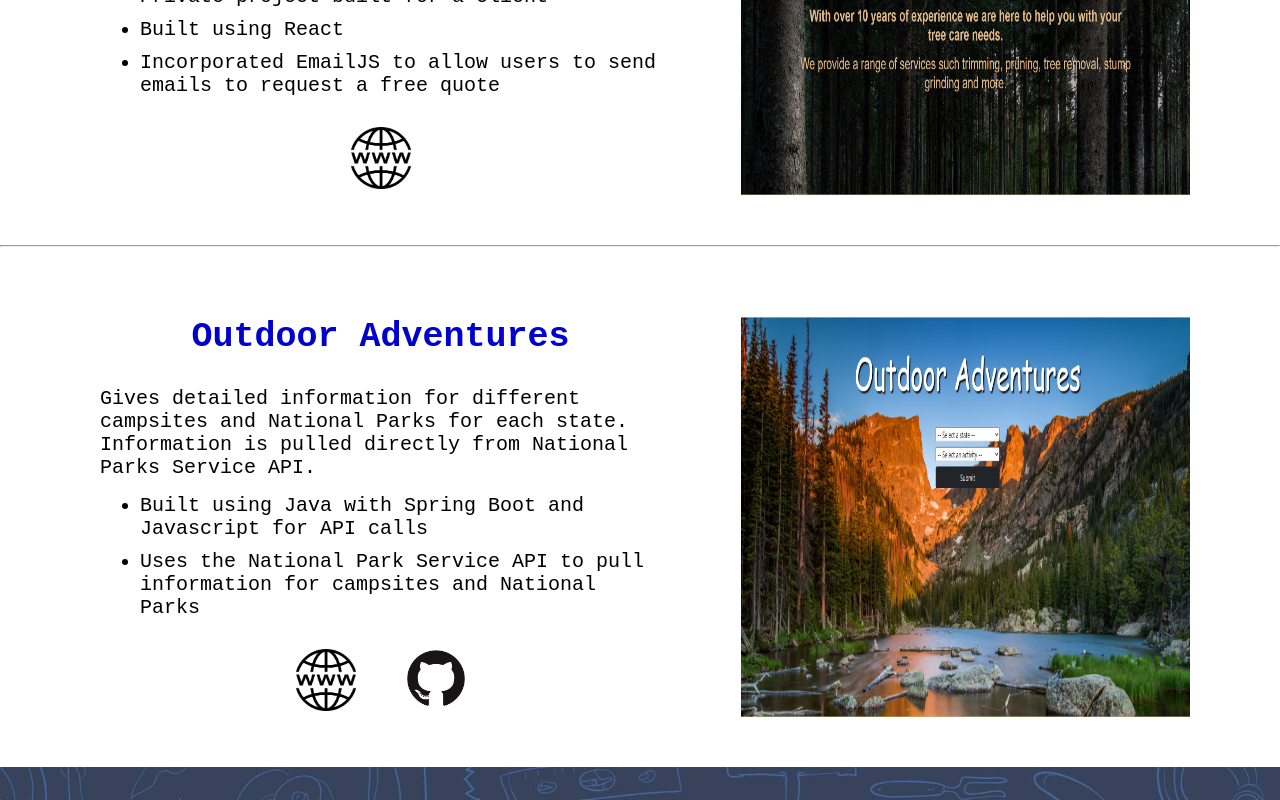
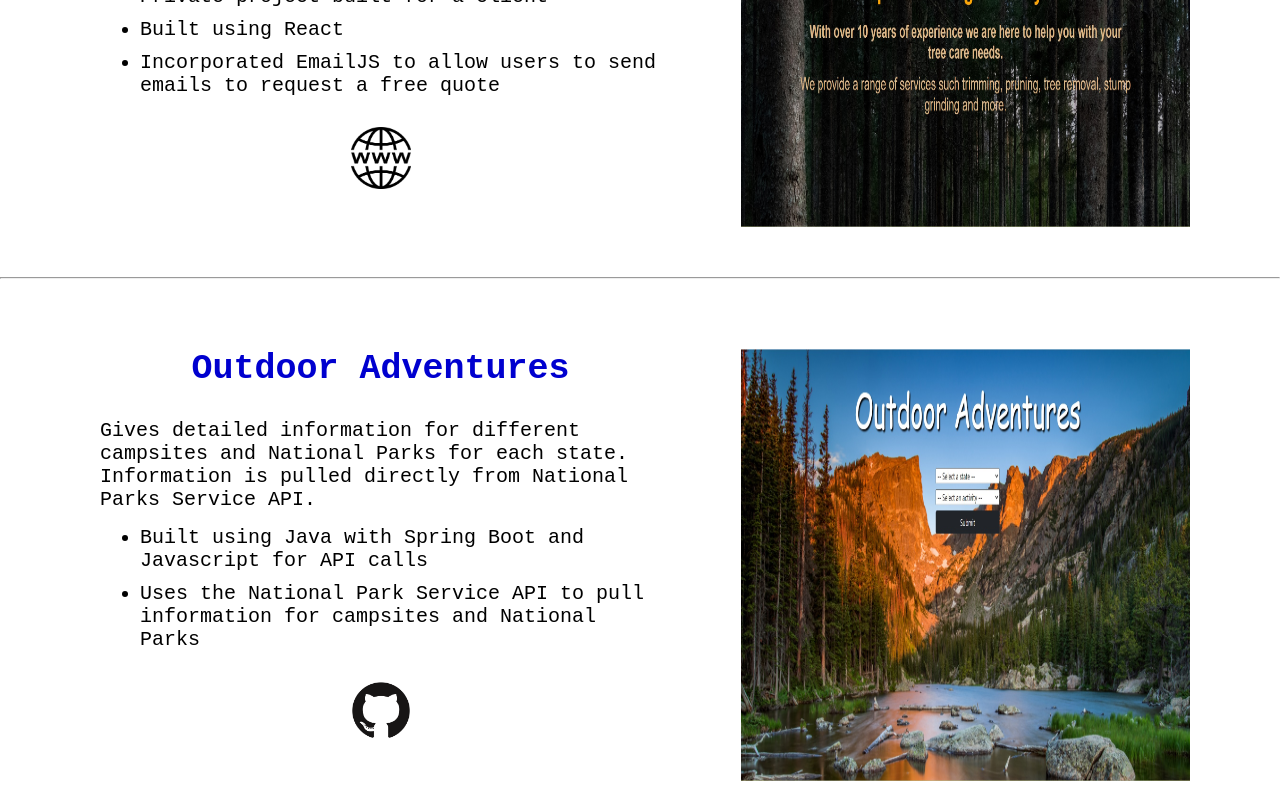
Before and after one commit to jamesluty/jamesluty.github.io, a React (Create React App) app: page / in a window 1280 px wide. Shown: the part 1260-2060 px from the top of the page. Built offline with nearby package versions, Linux system fonts and the light colour scheme.

Commit message:
Added text animation to project links

```diff
--- a/src/App.css
+++ b/src/App.css
@@ -182,7 +182,8 @@
 .linkDiv {
   display: flex;
   flex-direction: column;
-  justify-content: center;
+  height: 100px;
+  justify-content: top;
 }
 
 .linkIcon {
@@ -206,11 +207,12 @@
   margin-bottom: 0px;
 }
 
-/* .iconDiv:hover + .projectText {
+.iconDiv:hover + .projectText {
   animation: bounce .7s;
   display: block;
+  position: relative;
   text-align: center;
-} */
+}
 
 .project {
   display: flex;
--- a/src/components/Projects.jsx
+++ b/src/components/Projects.jsx
@@ -22,10 +22,10 @@
                         </ul>
                         <div className="projectLinks">
                             <div className="linkDiv">
-                                <div className="iconDi">
+                                <div className="iconDiv">
                                     <a href="http://www.greenbelttreecare.com" target="_blank" rel="noreferrer"><img className="linkIcon" src={website_icon} alt="website_icon"></img></a>
                                 </div>
-                                {/* <h4 className="projectText">Website</h4> */}
+                                <h4 className="projectText">Website</h4>
                             </div>
                         </div>
                     </div>
@@ -44,8 +44,18 @@
                             <li className="listItem">Uses the National Park Service API to pull information for campsites and National Parks</li>
                         </ul>
                         <div className="projectLinks">
-                            <a href="http://outdoor-adventures.james-luty.com/" target="_blank" rel="noreferrer"><img className="linkIcon" src={website_icon} alt="website_icon"></img></a>
-                            <a href="https://github.com/jamesluty/national-park-service-information" target="_blank" rel="noreferrer"><img className="linkIcon" src={github_icon} alt="website_icon"></img></a>
+                            {/* <div className="linkDiv">
+                                <div className="iconDiv">
+                                    <a href="http://outdoor-adventures.james-luty.com/" target="_blank" rel="noreferrer"><img className="linkIcon" src={website_icon} alt="website_icon"></img></a>
+                                </div>
+                                <h4 className="projectText">Website</h4>
+                            </div> */}
+                            <div className="linkDiv">
+                                <div className="iconDiv">
+                                    <a href="https://github.com/jamesluty/national-park-service-information" target="_blank" rel="noreferrer"><img className="linkIcon" src={github_icon} alt="website_icon"></img></a>
+                                </div>
+                                <h4 className="projectText">Github</h4>
+                            </div>
                         </div>
                     </div>
                     <div className="projectRight">
```
